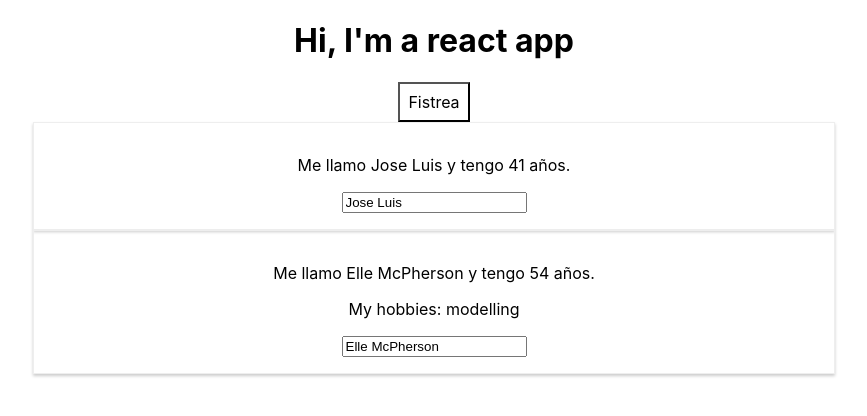
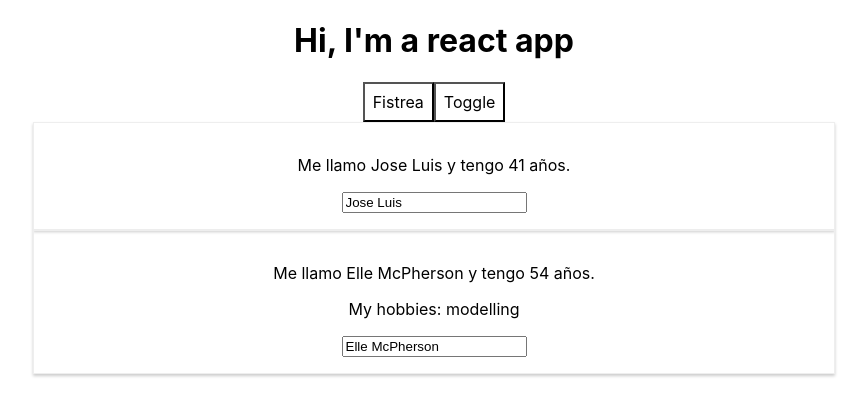
Before and after one commit to jlcampana/udemy-react-16, a React (Create React App) app: page / in a window 1280 px wide. Shown: the top 416 px of the page, without its empty margins (206-1073 px from the left). Built offline with nearby package versions, Linux system fonts and the light colour scheme.

Commit message:
Visibility toggle

```diff
--- a/src/App.js
+++ b/src/App.js
@@ -30,6 +30,10 @@ class App extends Component {
     this.setState({ persons })
   }
 
+  toggleHandler = () => {
+    this.setState({ visible: !this.state.visible })
+  }
+
   render() {
     const style = {
       backgroundColor: 'white',
@@ -44,6 +48,11 @@ class App extends Component {
         <button style={style} onClick={this.fistreHandler.bind(this, 0)}>
           Fistrea
         </button>
+        <button onClick={this.toggleHandler} style={style}>
+          Toggle
+        </button>
+        {this.state.visible ? (
+          <div>
             <Person
               name={this.state.persons[0].name}
               age={this.state.persons[0].age}
@@ -59,6 +68,8 @@ class App extends Component {
               My hobbies: modelling
             </Person>
           </div>
+        ) : null}
+      </div>
     )
   }
 }
```
Lines whose indentation alone changed are shown as unchanged.
